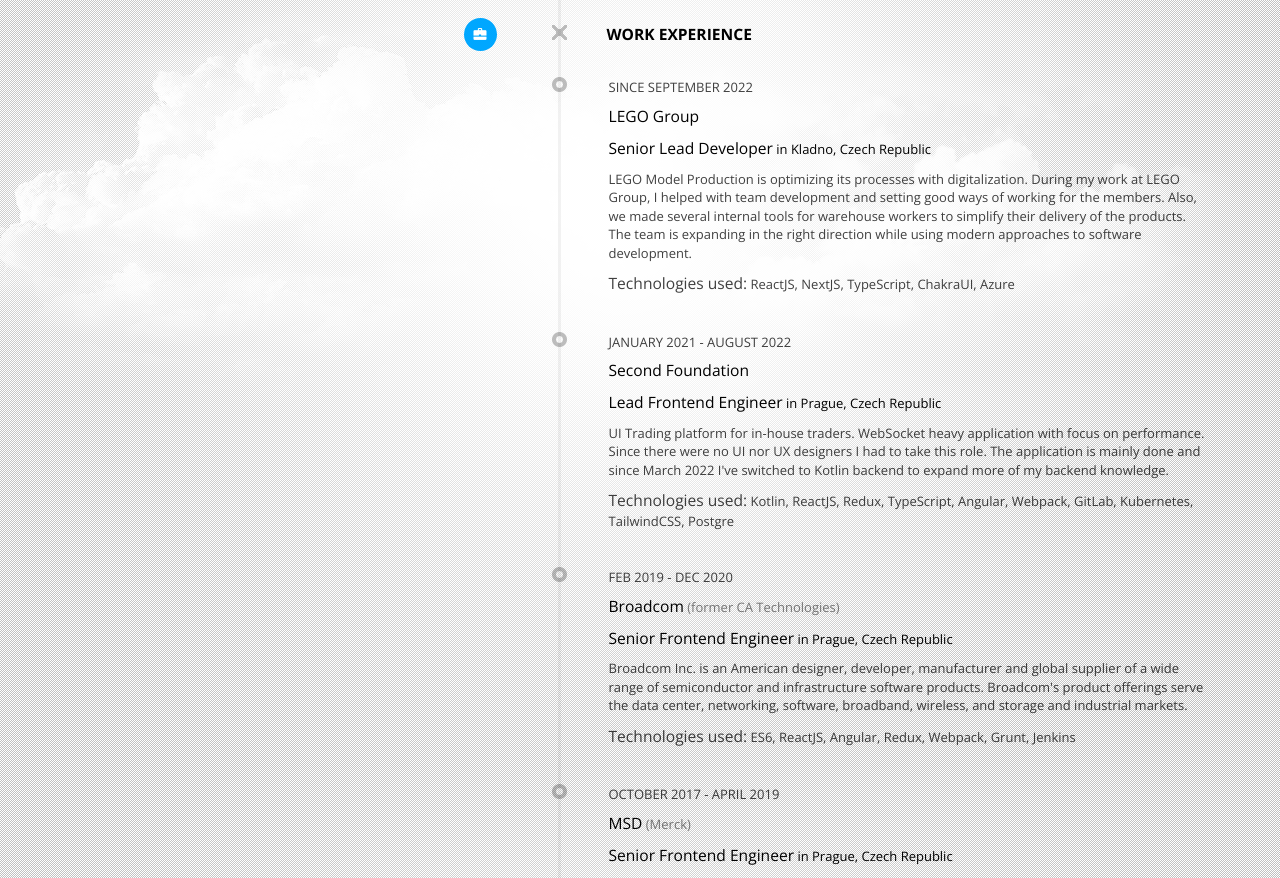
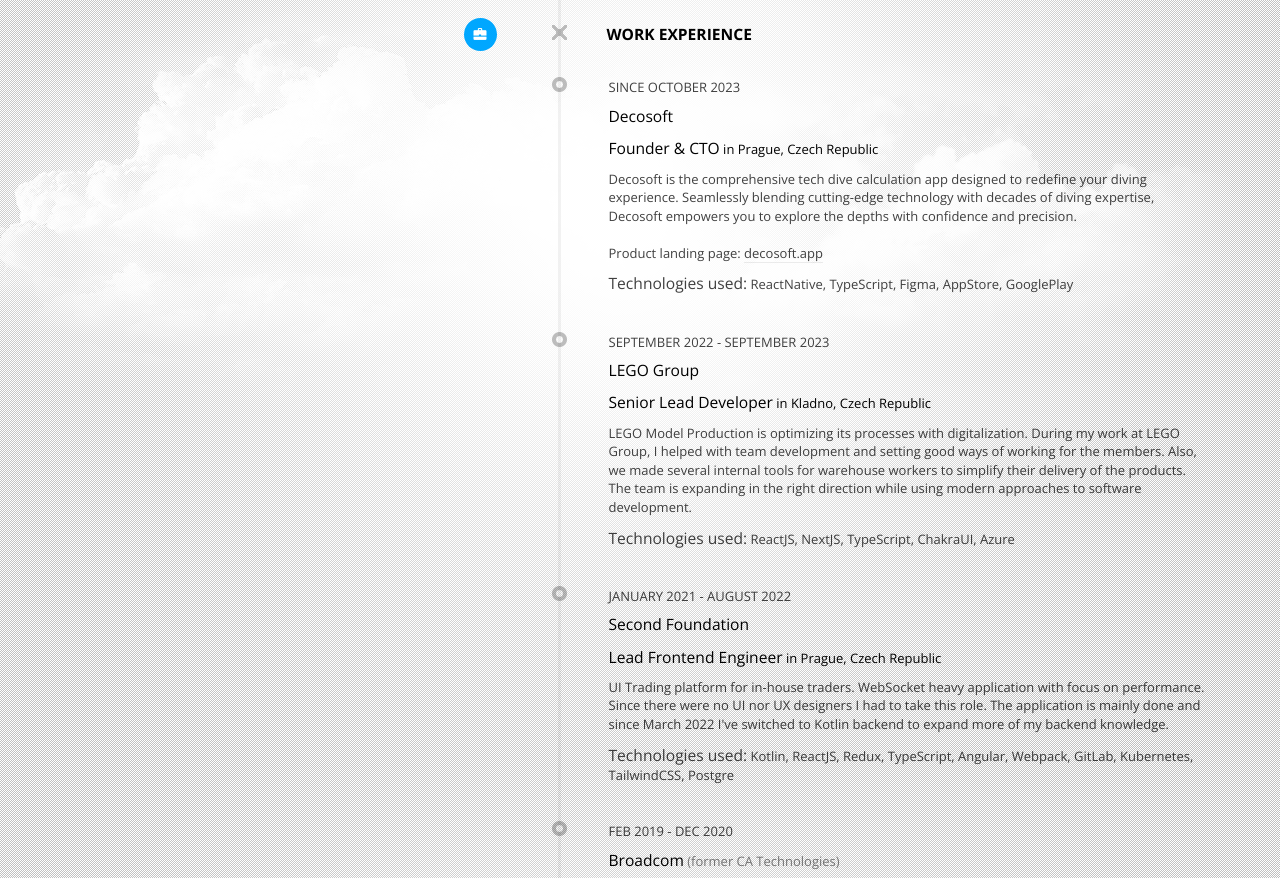
Before and after one commit to mCzolko/mCzolko.github.io, a plain HTML site: page index.html in a window 1280 px wide. Shown: the part 1392-2270 px from the top of the page. Drawn offline with nearby package versions, Linux system fonts and the light colour scheme.

Commit message:
Add Decosoft experience

```diff
--- a/index.html
+++ b/index.html
@@ -163,7 +163,19 @@
                 <ul>
                     <li class="title"><span class="glyphicon glyphicon-briefcase"></span>Work experience</li>
                     <li>
-                        <span class="note">Since September 2022</span>
+                        <span class="note">Since October 2023</span>
+                        <p><strong>Decosoft</strong></p>
+                        <p><strong>Founder & CTO</strong> in Prague, Czech Republic</p>
+                        <p class="description">
+                            Decosoft is the comprehensive tech dive calculation app designed to redefine your diving experience. Seamlessly blending cutting-edge technology with decades of diving expertise, Decosoft empowers you to explore the depths with confidence and precision.
+                            <br />
+                            <br />
+                            Product landing page: <a href="https://decosoft.app/">decosoft.app</a>
+                        </p>
+                        <p class="description"><strong>Technologies used:</strong> ReactNative, TypeScript, Figma, AppStore, GooglePlay</p>
+                    </li>
+                    <li>
+                        <span class="note">September 2022 - September 2023</span>
                         <p><strong>LEGO Group</strong></p>
                         <p><strong>Senior Lead Developer</strong> in Kladno, Czech Republic</p>
                         <p class="description">
```
